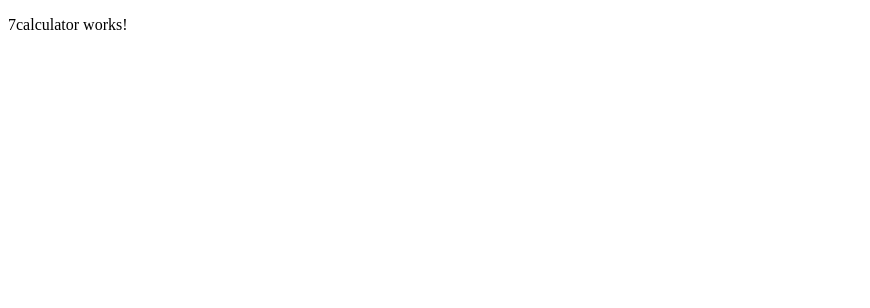
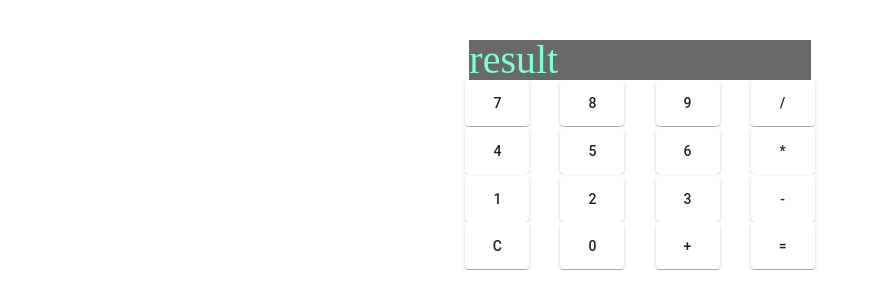
Before and after one commit to maijuriina/front-end, an Angular app: page /calculator in a window 1280 px wide. Shown: the top 308 px of the page, without its empty margins (0-870 px from the left). Built offline with nearby package versions, Linux system fonts and the light colour scheme.

Commit message:
Calculator visual corrections

```diff
--- a/src/app/app.module.ts
+++ b/src/app/app.module.ts
@@ -4,6 +4,8 @@ import { NgModule } from '@angular/core';
 import { AppRoutingModule } from './app-routing.module';
 import { AppComponent } from './app.component';
 import { CalculatorComponent } from './calculator/calculator.component';
+import {MatGridListModule} from "@angular/material/grid-list";
+import {MatButtonModule} from "@angular/material/button";
 
 @NgModule({
   declarations: [
@@ -12,7 +14,9 @@ import { CalculatorComponent } from './calculator/calculator.component';
   ],
   imports: [
     BrowserModule,
-    AppRoutingModule
+    AppRoutingModule,
+    MatGridListModule,
+    MatButtonModule
   ],
   providers: [],
   bootstrap: [AppComponent]
--- a/src/app/calculator/calculator.component.css
+++ b/src/app/calculator/calculator.component.css
@@ -0,0 +1,20 @@
+.calc {
+  width: 30%;
+  margin: auto;
+  display: block;
+}
+
+.calcBtn {
+  padding: 5px;
+}
+
+.calcScreen {
+  background-color: dimgray;
+  color: aquamarine;
+  width: 90%;
+  height: 40px;
+  margin: auto;
+  display: block;
+  line-height: 40px;
+  font-size: 40px;
+}
--- a/src/app/calculator/calculator.component.html
+++ b/src/app/calculator/calculator.component.html
@@ -1 +1,8 @@
-<p>{{buttons[0]}}calculator works!</p>
+<div class="calc">
+  <div class="calcScreen"><p>result</p></div>
+<mat-grid-list cols="4" rowHeight="2:1">
+  <mat-grid-tile *ngFor="let button of buttons">
+    <button class="calcBtn" mat-raised-button>{{button}}</button>
+  </mat-grid-tile>
+</mat-grid-list>
+</div>
--- a/src/main.ts
+++ b/src/main.ts
@@ -1,5 +1,6 @@
 import { enableProdMode } from '@angular/core';
 import { platformBrowserDynamic } from '@angular/platform-browser-dynamic';
+import {MatButtonModule} from '@angular/material/button';
 
 import { AppModule } from './app/app.module';
 import { environment } from './environments/environment';
```
